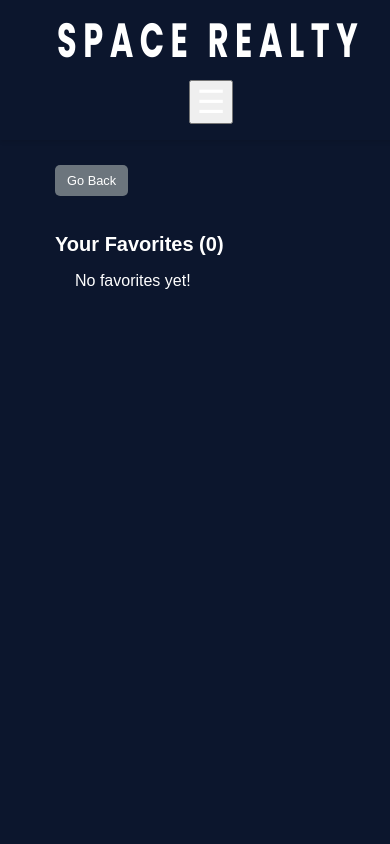
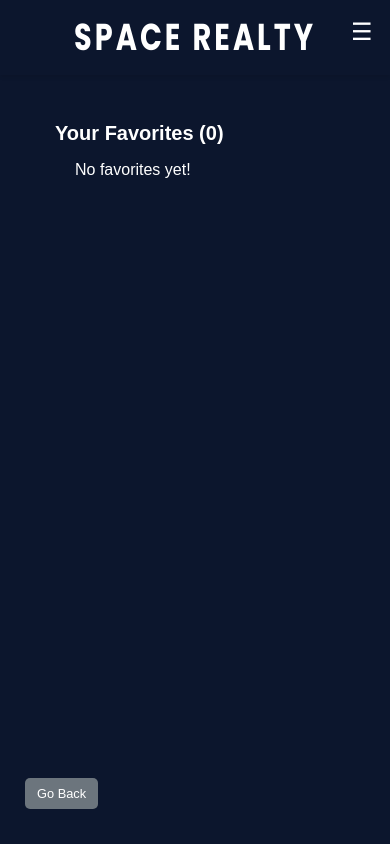
Before and after one commit to chethmiYWD/Space-realty, a React (Create React App) app: page /favourites in a window 390 px wide. Shown: the top 844 px of the page. Built offline with nearby package versions, Linux system fonts and the light colour scheme.

Commit message:
Adjusted website responsiveness

```diff
--- a/src/Favourites.css
+++ b/src/Favourites.css
@@ -92,6 +92,7 @@ h2 {
 
 /* Back Button Styling */
 .back-button {
+  position: relative;
   background-color: #6c757d;
   color: white;
   border: none;
@@ -103,6 +104,7 @@ h2 {
   margin-top: 20px;
   cursor: pointer;
   transition: background-color 0.3s ease;
+  z-index: 10;
 }
 
 .back-button:hover {
@@ -139,7 +141,7 @@ margin-right: 10px;
 /* Responsive Design */
 @media (max-width: 1024px) {
   .favorites-grid {
-      grid-template-columns: repeat(2, 1fr); /* 2 cards per row on tablets */
+    grid-template-columns: repeat(2, 1fr); /* 2 cards per row */
   }
 
   .fav-property-card {
@@ -150,18 +152,25 @@ margin-right: 10px;
     font-size: 1.75rem;
     margin-left: 20px;
   }
+
+  .back-button {
+    font-size: 0.95rem;
+    padding: 8px 16px;
+    margin-left: 15px;
+    margin-top: 60px; /* Adjust to prevent overlap */
+  }
 }
 
+/* Mobile devices (max-width: 768px) */
 @media (max-width: 768px) {
-  /* Adjust the layout for smaller screens */
   .favorites-grid {
-      grid-template-columns: 1fr; /* 1 card per row on mobile */
+    grid-template-columns: 1fr; /* 1 card per row */
     gap: 15px;
   }
 
   .fav-property-card {
     margin: 10px 0;
-      height: auto; /* Adjust card height */
+    height: auto; /* Adjust card height for mobile */
   }
 
   .fav-property-details h3 {
@@ -177,20 +186,24 @@ margin-right: 10px;
     margin-left: 15px;
   }
 
-  /* Adjust button sizes */
-  .delete-button, .view-details-button, .clear-favorites-button {
+  .delete-button,
+  .view-details-button,
+  .clear-favorites-button {
     font-size: 0.9rem;
     padding: 8px 16px;
   }
 
   .back-button {
+    position: fixed; /* Fix position to prevent overlap */
+    bottom: 20px; /* Position it near the bottom */
+    left: 15px; /* Align it to the left */
     font-size: 0.9rem;
     padding: 8px 16px;
-      margin-left: 15px;
-      margin-top: 40px;
+    z-index: 1000; /* Ensure it stays above all other elements */
   }
 }
 
+/* Small mobile devices (max-width: 480px) */
 @media (max-width: 480px) {
   h2 {
     font-size: 1.25rem;
@@ -210,15 +223,19 @@ margin-right: 10px;
     font-size: 0.9rem;
   }
 
-  /* Adjust button sizes */
-  .delete-button, .view-details-button, .clear-favorites-button {
+  .delete-button,
+  .view-details-button,
+  .clear-favorites-button {
     font-size: 0.8rem;
     padding: 8px 12px;
   }
 
   .back-button {
+    position: fixed;
+    bottom: 15px;
+    left: 10px;
     font-size: 0.8rem;
     padding: 8px 12px;
-      margin-left: 10px;
+    z-index: 1000; /* Ensure it stays on top */
   }
 }
--- a/src/Navbar.css
+++ b/src/Navbar.css
@@ -110,57 +110,136 @@
   display: none;
 }
 
+  /* Large Tablets (up to 1024px) */
+@media screen and (max-width: 1024px) {
+  .navbar-container {
+    padding: 0 1.5rem;
+    max-width: 100%;
+  }
+
+  .logo {
+    font-size: 2.2rem;
+    letter-spacing: 5px;
+    margin-left: 20px;
+  }
+
+  .nav-links {
+    margin-right: 20px;
+  }
+
+  .nav-links li {
+    margin-left: 2rem;
+  }
+
+  .nav-button {
+    padding: 0.4rem 0.8rem;
+  }
+}
+
+/* Tablets and Small Tablets (up to 768px) */
 @media screen and (max-width: 768px) {
   .navbar {
-      flex-direction: column;
-      padding: 1rem;
+    padding: 0.8rem 0;
   }
 
   .navbar-container {
     flex-direction: column;
-      padding: 0;
+    padding: 0 1rem;
   }
 
   .logo {
-      margin: 0 0 1rem 0;
-      text-align: center;
+    font-size: 2rem;
+    letter-spacing: 4px;
+    margin: 0;
+    padding: 0.5rem 0;
+  }
+
+  .burger-menu {
+    display: block;
+    position: absolute;
+    top: 1rem;
+    right: 1rem;
+    background: none;
+    border: none;
+    color: #ffffff;
+    font-size: 1.8rem;
+    cursor: pointer;
+    padding: 0.3rem;
+    z-index: 1001;
   }
 
   .nav-links {
     display: none;
     flex-direction: column;
-      margin-top: 1rem;
-      align-items: center;
     width: 100%;
-    }
-
-    .nav-links li {
-      margin: 1rem 0;
+    margin: 0;
+    padding: 1rem 0;
+    background-color: #0c162d;
+    position: absolute;
+    top: 100%;
+    left: 0;
+    box-shadow: 0 4px 6px rgba(0, 0, 0, 0.1);
   }
 
   .nav-links.active {
     display: flex;
   }
 
-    .burger-menu {
-      display: block;
-      cursor: pointer;
-      font-size: 2rem;
-      color: #ffffff;
+  .nav-links li {
+    margin: 0.5rem 0;
+    width: 100%;
+    text-align: center;
   }
 
-    .burger-menu.active + .nav-links {
-      display: flex;
+  .nav-button {
+    width: 80%;
+    padding: 0.8rem;
+    margin: 0.2rem 0;
+  }
+
+  .nav-button:hover {
+    padding: 0.8rem;
+  }
+
+  .favourites-button {
+    margin: 0 auto;
+    padding: 0.8rem;
   }
 }
 
+/* Mobile Devices (up to 480px) */
 @media screen and (max-width: 480px) {
-    .logo {
-      font-size: 2rem;
+  .navbar {
+    padding: 0.5rem 0;
   }
 
-    .nav-button, .favourites-button {
-      font-size: 1rem;
-      padding: 0.5rem 1rem;
+  .logo {
+    font-size: 1.8rem;
+    letter-spacing: 3px;
+    transform: scaleY(1.3);
+  }
+
+  .burger-menu {
+    font-size: 1.5rem;
+    top: 0.8rem;
+    right: 0.8rem;
+  }
+
+  .nav-button {
+    width: 90%;
+    font-size: 0.9rem;
+    padding: 0.7rem;
+  }
+
+  .favourites-button {
+    font-size: 1.2rem;
+  }
+
+  /* Adjust fav-count positioning for mobile */
+  .fav-count {
+    font-size: 0.8rem;
+    position: absolute;
+    top: -5px;
+    right: -5px;
   }
 }
--- a/src/styles.css
+++ b/src/styles.css
@@ -1,14 +1,4 @@
 @import url('https://fonts.googleapis.com/css2?family=Josefin+Sans:ital,wght@0,100..700;1,100..700&family=Poppins:ital,wght@0,100;0,200;0,300;0,400;0,500;0,600;0,700;0,800;0,900;1,100;1,200;1,300;1,400;1,500;1,600;1,700;1,800;1,900&display=swap');
-
-/* header {
-  position: fixed;
-    top: 0;
-    width: 100%;
-    z-index: 1000;
-    padding: 0.5rem 2rem;
-    background-color: #0c162d;
-    box-shadow: 0 2px 4px rgba(0, 0, 0, 0.1);
-}   */
 
 body {
     margin: 0;
@@ -50,6 +40,7 @@ body {
   /* max-width: 1200px; */
   margin: 0 auto;
   /* margin-top: -40px; */
+  flex-wrap: wrap;
 }
 
 .home-text {
@@ -58,7 +49,7 @@ body {
 }
 
 .home-text h2 {
-  font-size: 47px;
+  font-size: 3rem;
   word-wrap: break-word;
   overflow-wrap: break-word;
   margin: 0;
@@ -354,47 +345,28 @@ footer p {
   font-size: 0.9rem;
 }
 
-/* Mobile and Tablet Responsiveness */
-@media (max-width: 768px) {
+/* Tablet Layout (768px - 1024px) */
+@media screen and (max-width: 1024px) {
+
   .home-section {
-    padding: 1.5rem;
+    padding-top: 100px;
   }
 
   .home-content {
-    flex-direction: column;
-    align-items: center;
-    text-align: center;
+    width: 95%;
     gap: 1.5rem;
   }
 
-  .home-text {
-    flex: none; /* Ensure text does not stretch */
-    width: 100%;
-    padding: 0 1rem;
-  }
-
   .home-text h2 {
-    font-size: 32px;
+    font-size: 2.5rem;
+    margin-top: 10px;
   }
 
   .home-image img {
-    max-width: 100%;
-  }
-}
-
-/* Very Small Screens (e.g., phones in portrait mode) */
-@media (max-width: 480px) {
-  .home-text h2 {
-    font-size: 28px;
-    margin: 0;
+    width: 100%;
+    max-width: 600px;
   }
 
-  .home-image img {
-    max-width: 90%;
-  }
-}
-
-@media (max-width: 768px) {
   .search-container {
     width: 95%;
     padding: 1.5rem;
@@ -402,6 +374,119 @@ footer p {
 
   .search-form select,
   .search-form input {
+    flex: 1 1 calc(50% - 1rem);
+  }
+
+  .about-section {
+    margin: 0 4rem;
+  }
+
+  .about-features {
+    grid-template-columns: repeat(2, 1fr);
+    gap: 1.5rem;
+  }
+
+  .contact-info {
+    flex-direction: column;
+    gap: 2rem;
+  }
+
+  .contact-form,
+  .contact-details {
+    max-width: 90%;
+  }
+}
+
+/* Mobile Layout (up to 767px) */
+@media screen and (max-width: 767px) {
+  body {
+    padding-top: 60px;
+  }
+
+  .home-section {
+    padding-top: 90px;
+    padding-left: 1rem;
+    padding-right: 1rem;
+  }
+
+  .home-section {
+    padding: 1rem;
+  }
+
+  .home-content {
+    flex-direction: column;
+    text-align: center;
+    gap: 1rem;
+    margin-top: 10px;
+  }
+
+  .home-text {
+    text-align: center;
+  }
+
+  .home-text h2 {
+    font-size: 2rem;
+    margin-top: 0;
+  }
+
+  .home-text p {
+    font-size: 1rem;
+  }
+
+  .home-image img {
+    width: 100%;
+    max-width: 400px;
+  }
+
+  .search-container {
+    width: 92%;
+    padding: 1rem;
+  }
+
+  .search-form select,
+  .search-form input {
     flex: 1 1 100%;
   }
+
+  .search-buttons {
+    flex-direction: column;
+  }
+
+  .search-button,
+  .reset-button {
+    width: 100%;
+  }
+
+  .about-section {
+    margin: 0 1rem;
+    padding: 1.5rem;
+  }
+
+  .about-features {
+    grid-template-columns: 1fr;
+    gap: 1rem;
+  }
+
+  .feature {
+    padding: 1rem;
+  }
+
+  .feature h3 {
+    font-size: 1.3rem;
+  }
+
+  .contact-section {
+    padding: 1.5rem;
+  }
+
+  .contact-form,
+  .contact-details {
+    max-width: 100%;
+    padding: 1rem;
+  }
+
+  .contact-form form input,
+  .contact-form form textarea {
+    width: 95%;
+  }
 }
```
Lines whose indentation alone changed are shown as unchanged.
